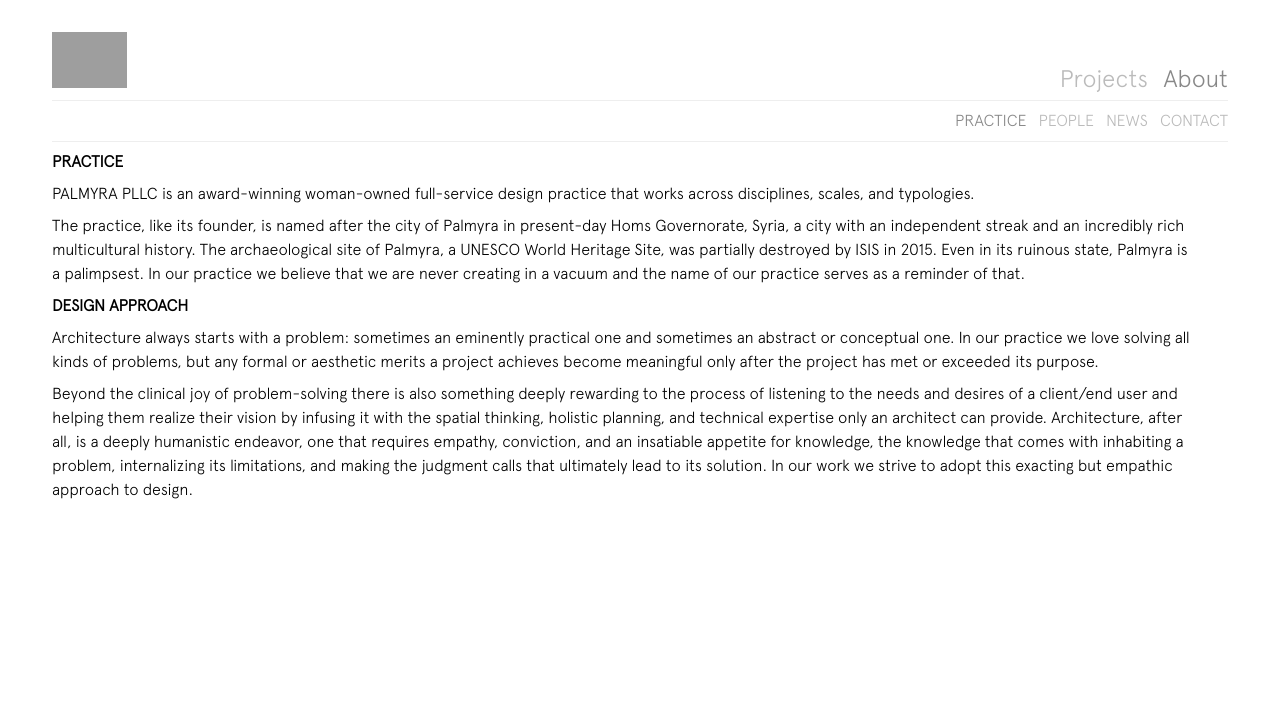
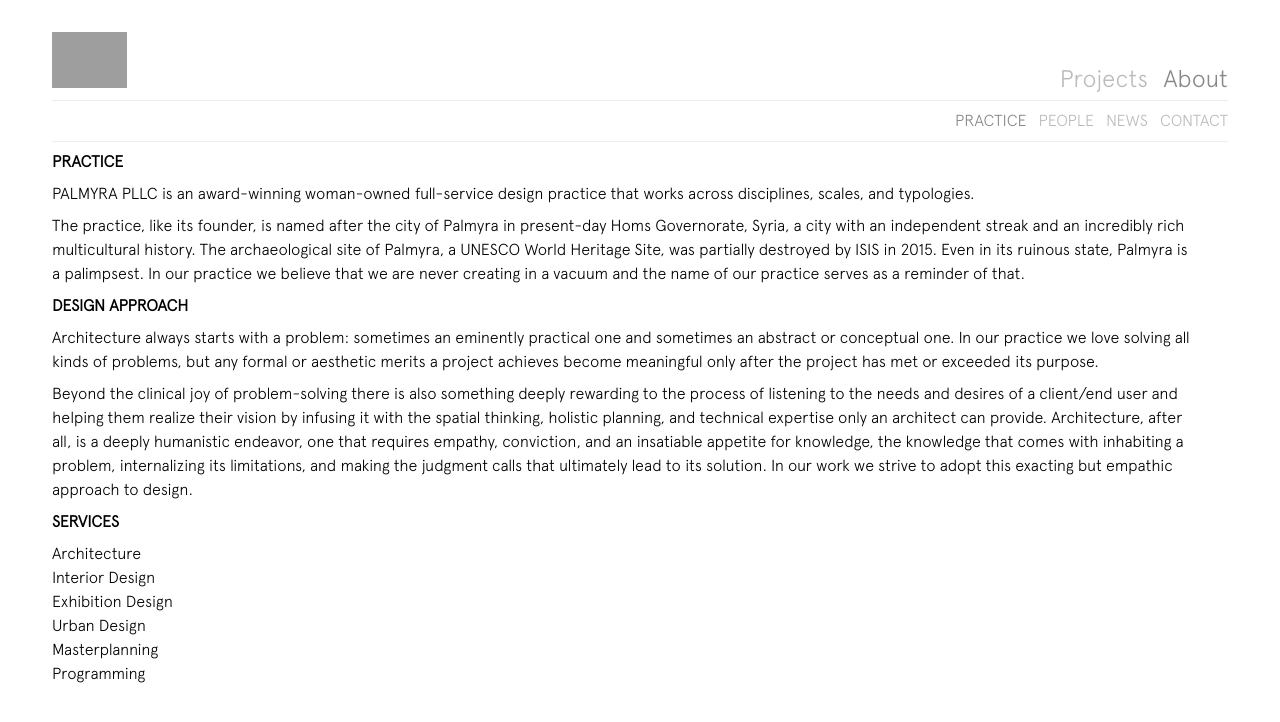
Before and after one commit to palmyra-arch/palmyra-arch.github.io, a Jekyll site: the page built from practice.html, in a window 1280 px wide. Shown: the top 722 px of the page. Built offline with Jekyll 4.4.1, drawn with Linux system fonts in a browser that asks for light colours; grey boxes are pictures that could not be loaded.

Commit message:
services is back

```diff
--- a/practice.html
+++ b/practice.html
@@ -34,5 +34,17 @@
                      <div class="paragraph practice-left"> -->
                          In our work we strive to adopt this exacting but empathic approach to design.
                      </div>
+
+                     <div class="paragraph">
+                         <b>SERVICES</b>
+                    </div>
+                    <div class="paragraph">
+                         Architecture <br>
+                         Interior Design <br>
+                         Exhibition Design <br>
+                         Urban Design <br>
+                         Masterplanning <br>
+                         Programming
+                    </div>
                 </div>
             </div>
```
